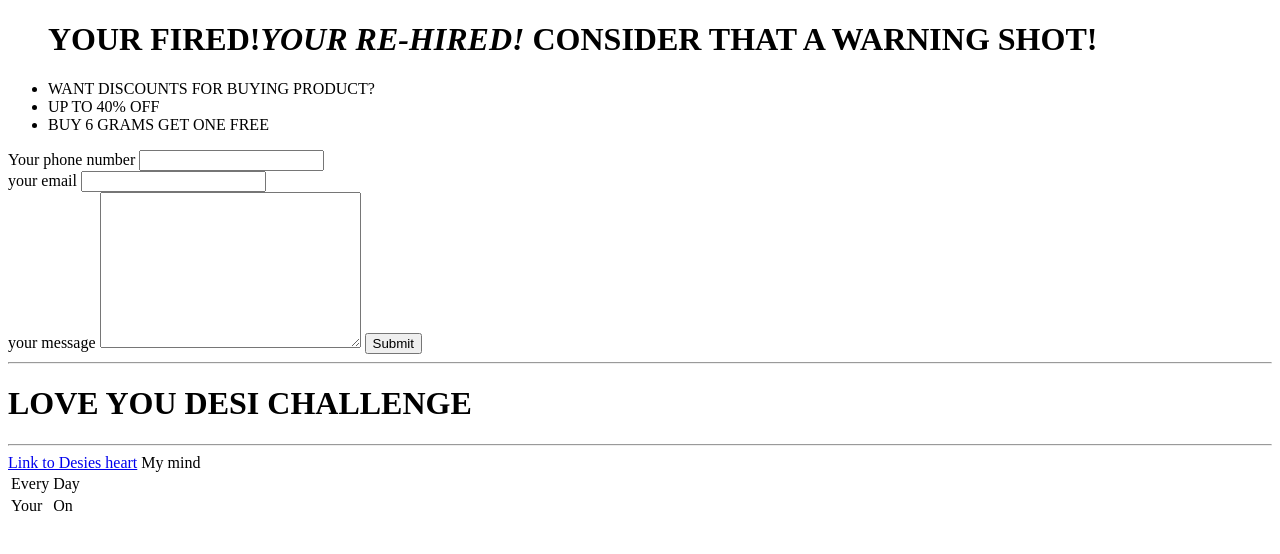
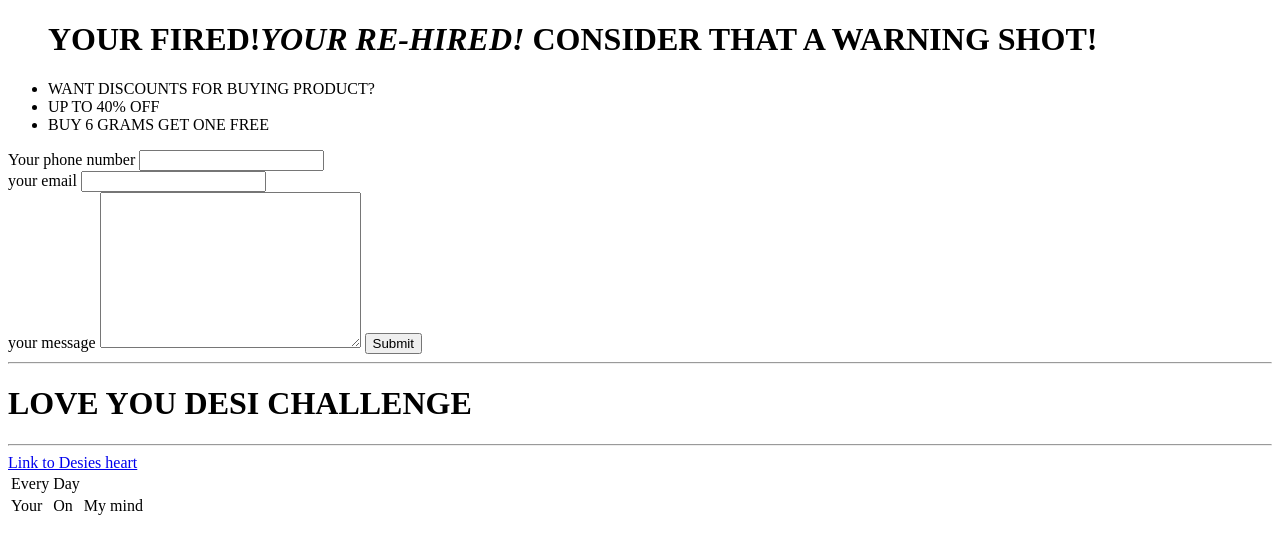
Before and after one commit to Chambers-Chambers/NC, a plain HTML site: page YOUR FIRED! YOUR RE-HIRED! CONSIDER THAT A WARNING SHOT.html in a window 1280 px wide. Drawn offline with Linux system fonts and the light colour scheme.

Commit message:
Update YOUR FIRED! YOUR RE-HIRED! CONSIDER THAT A WARNING SHOT.html

```diff
--- a/YOUR FIRED! YOUR RE-HIRED! CONSIDER THAT A WARNING SHOT.html
+++ b/YOUR FIRED! YOUR RE-HIRED! CONSIDER THAT A WARNING SHOT.html
@@ -36,7 +36,8 @@
 <tr>
     <td>Your</td>
     <td>On</td>
-  My mind
+  <td>My mind</td>
+  </tr>
 
   </body>
 </html>
```
